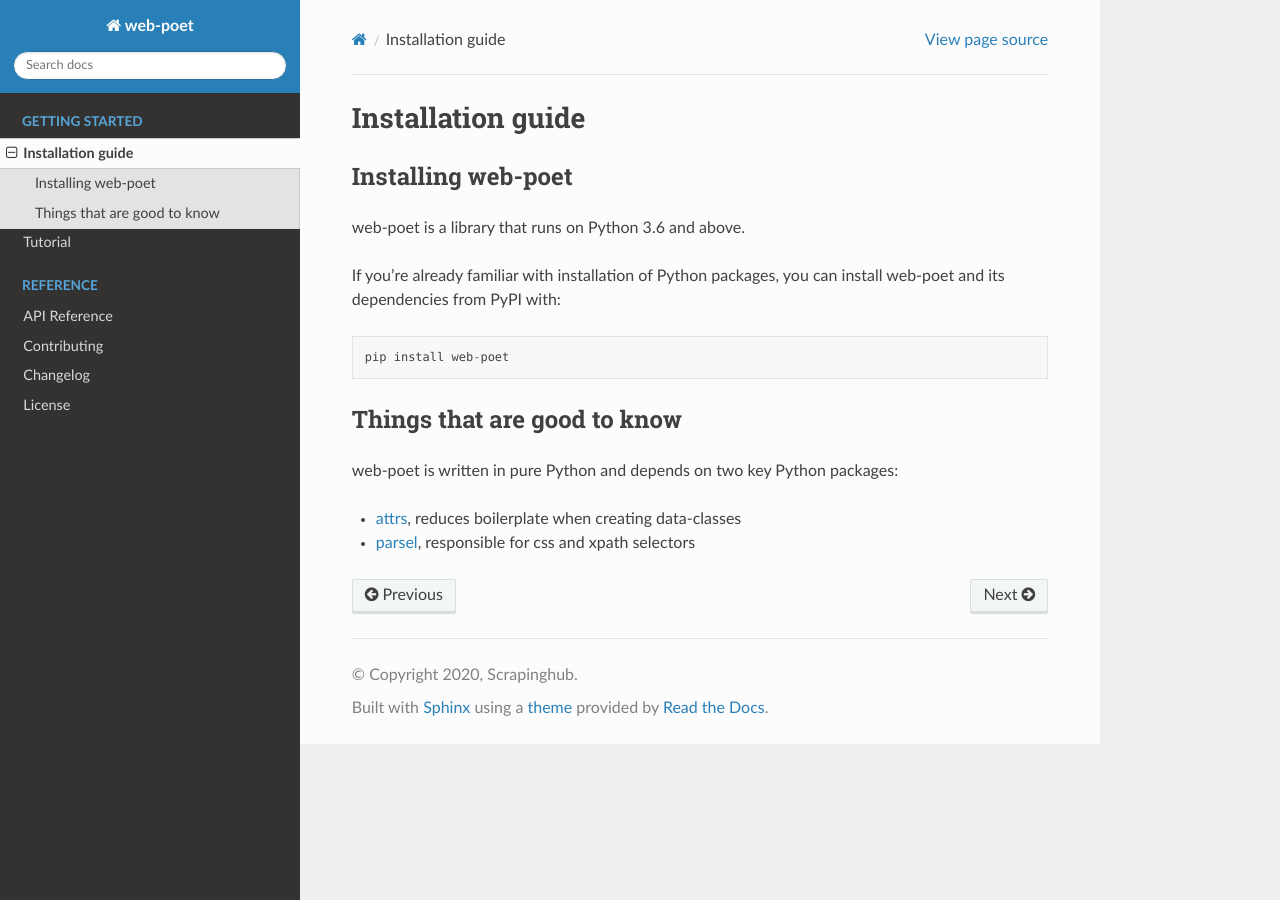
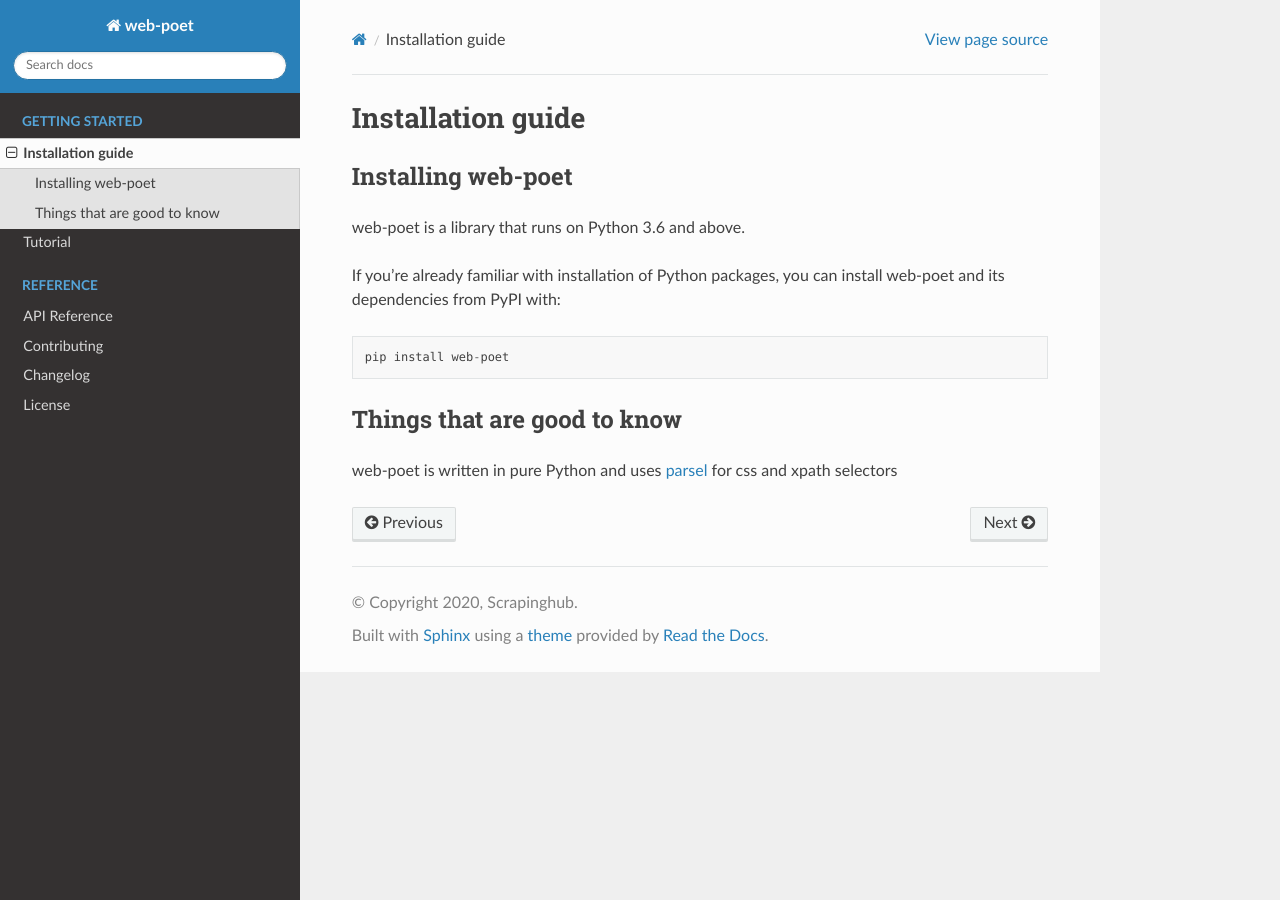
Before and after one commit to scrapinghub/web-poet, a Sphinx documentation site: the page built from docs/intro/install.rst, in a window 1280 px wide. Built offline with Sphinx 7.4.7 and the Read the Docs theme 2.0.0, drawn with Linux system fonts in a browser that asks for light colours.

Commit message:
Remove dependency list from isntallation docs

```diff
--- a/docs/intro/install.rst
+++ b/docs/intro/install.rst
@@ -19,10 +19,6 @@
 Things that are good to know
 ============================
 
-web-poet is written in pure Python and depends on two key Python packages:
+web-poet is written in pure Python and uses parsel_ for css and xpath selectors
 
-- attrs_, reduces boilerplate when creating data-classes
-- parsel_, responsible for css and xpath selectors
-
-.. _attrs: https://github.com/python-attrs/attrs
 .. _parsel: https://github.com/scrapinghub/parsel
```
